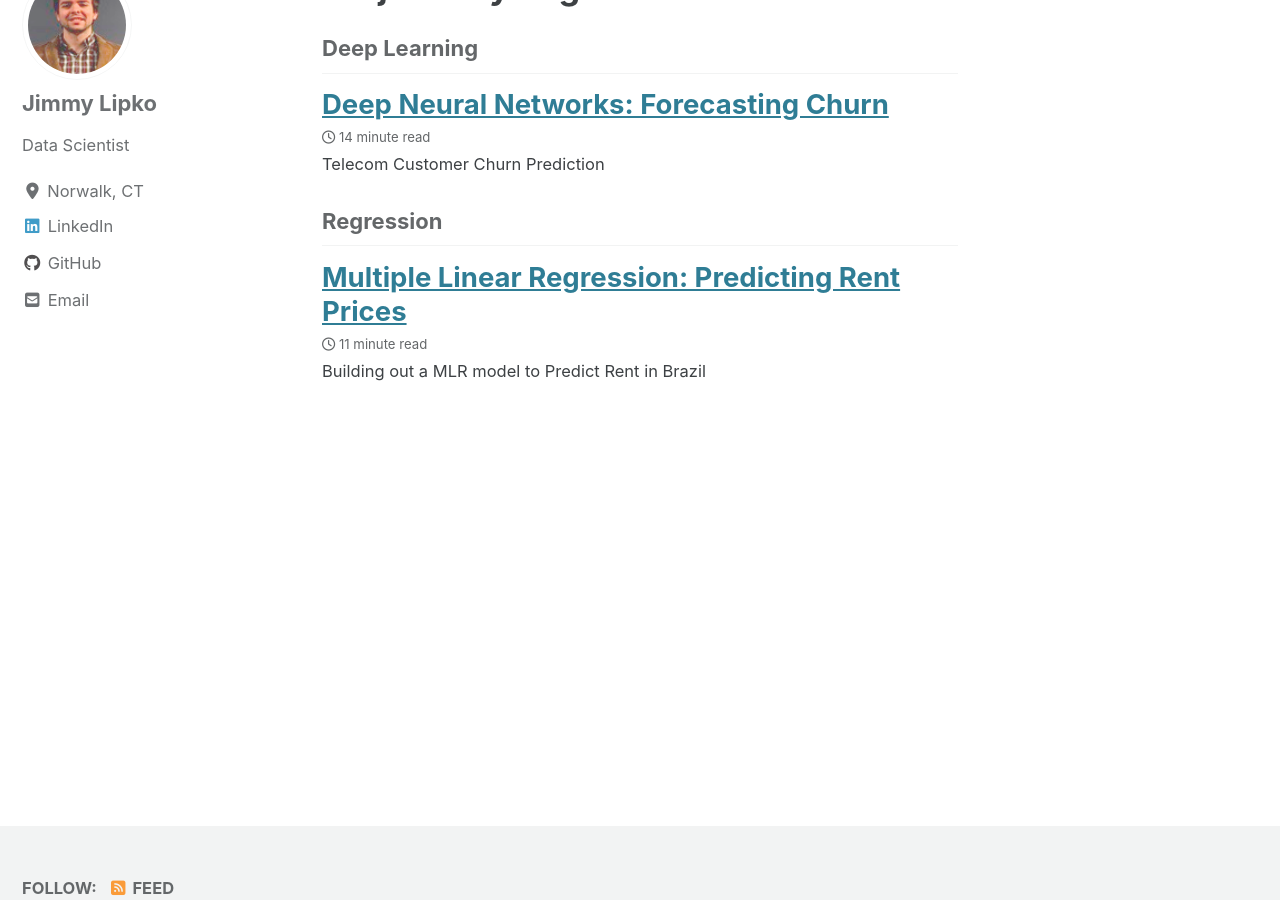
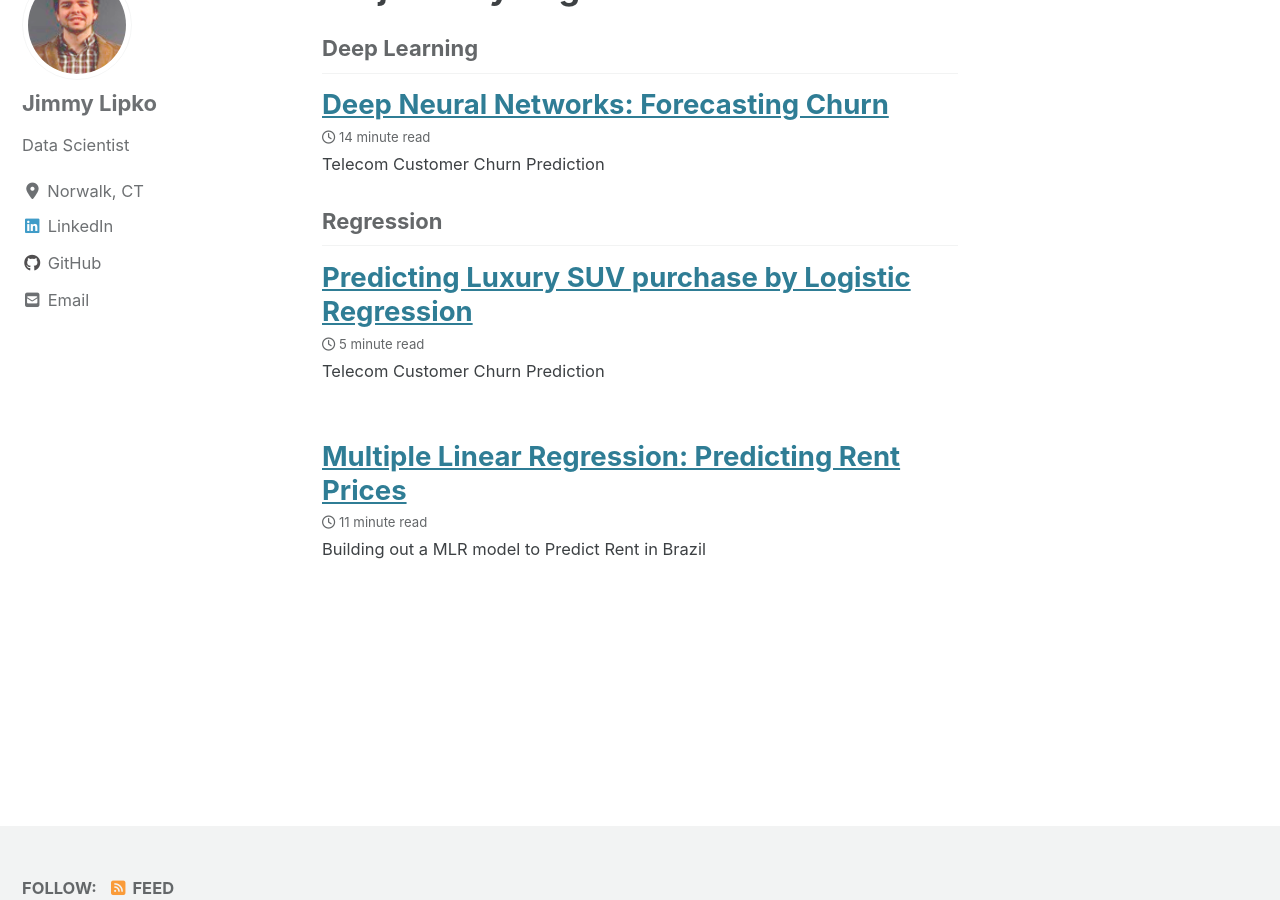
Before and after one commit to jimmy-lipko/jimmy-lipko.github.io, a Jekyll site: the page built from _pages/projects.md, in a window 1280 px wide and 900 px high, scrolled down 855 px. Built offline with Jekyll 4.4.1, drawn with Linux system fonts in a browser that asks for light colours; cached includes are drawn as plain includes; nearby versions of some CDN libraries.

Commit message:
new post

```diff
--- a/_posts/2020-04-13-lor.md
+++ b/_posts/2020-04-13-lor.md
@@ -1,3 +1,10 @@
+---
+title: "Predicting Luxury SUV purchase by Logistic Regression"
+date: 2020-04-13
+tags: [Regression]
+excerpt: "Telecom Customer Churn Prediction"
+---
+
 # Analysis of Social Network Advertisements by Logistic Regression
 
 Below, I wish to use the logistic regression algorthim to analyze the effectiveness of social network advertisements. In this case, our dependent variable is whether or not a user purchased the item, in this case, a luxury SUV, after seeing the advertisement. This feedback is crucial to those in marketing and sales departments. The independent variables are a combination of demographic features. This algorithm will answer the question which features have the greatest impact on a user clicking the ad. This, in turn, will allow for the company to selectively target their audience and maximizing their budgets.
```
